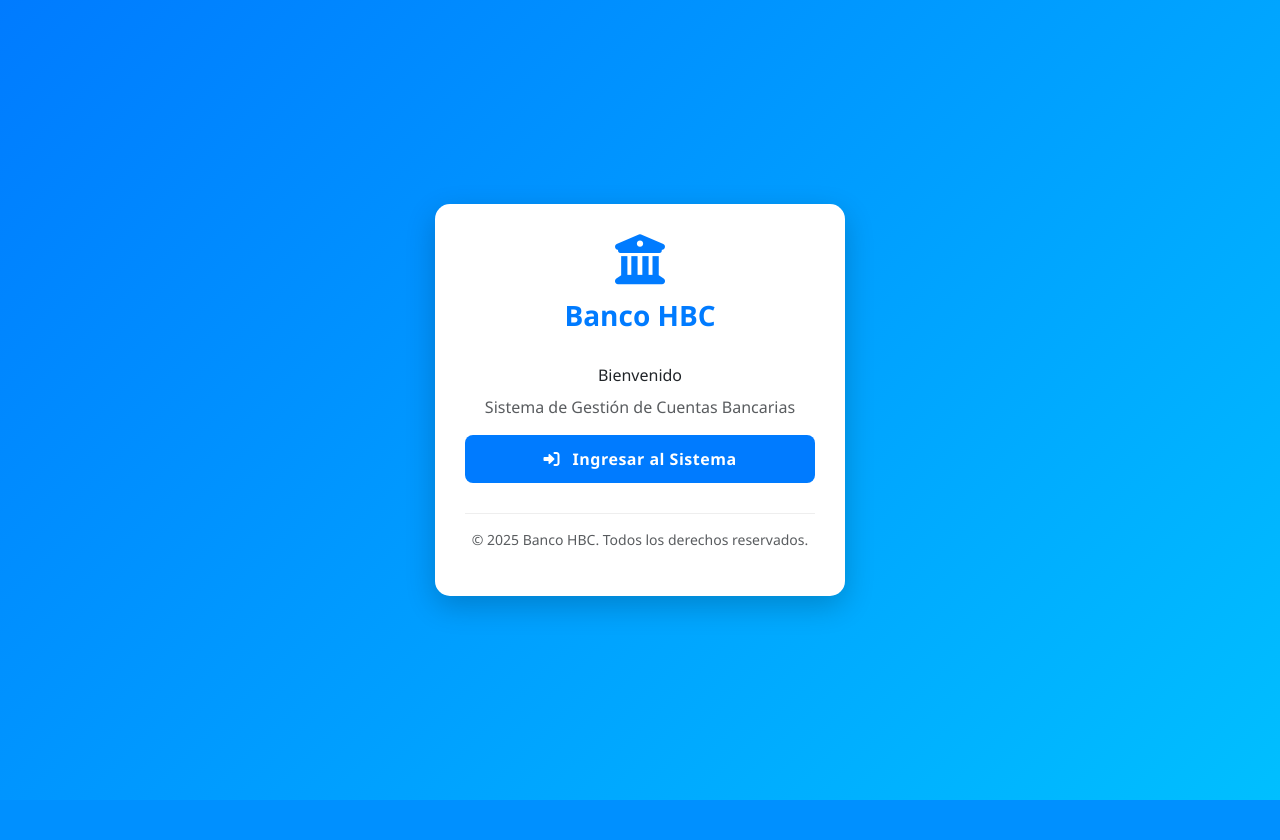
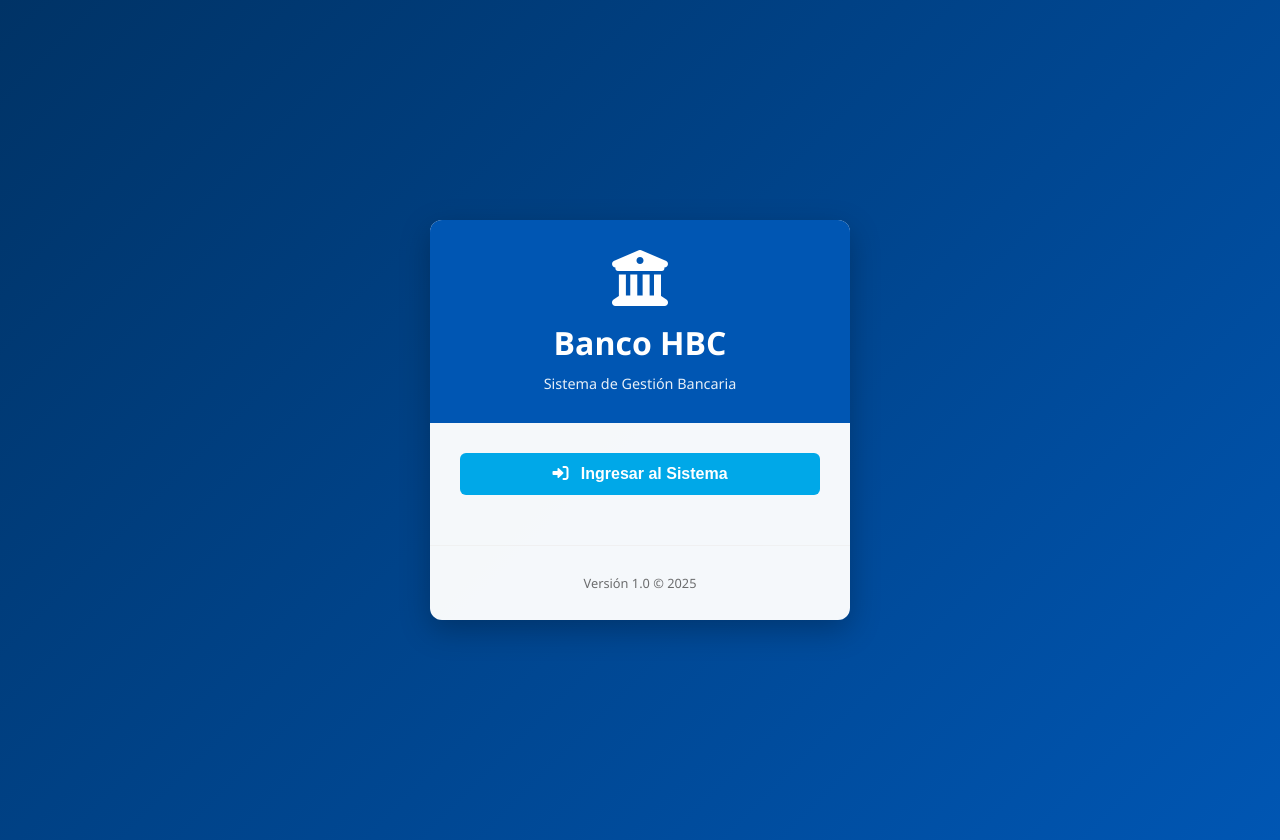
Before and after one commit to davidvargas2004/bancophp, a PHP site: page /inicio.php in a window 1280 px wide. Before the commit the page ends 800 px from the top, so only its background shows below. Run offline with PHP 8.4, Linux system fonts and the light colour scheme.

Commit message:
cambio incio

```diff
--- a/estilos.css
+++ b/estilos.css
@@ -1,68 +1,103 @@
+/* Variables de color */
+:root {
+    --primary-color: #0056b3;
+    --secondary-color: #003366;
+    --accent-color: #00a8e8;
+    --text-light: #ffffff;
+    --text-dark: #333333;
+}
+
+/* Estilos generales */
 body {
-    background: linear-gradient(135deg, #007bff, #00bfff);
+    background: linear-gradient(135deg, var(--secondary-color), var(--primary-color));
     height: 100vh;
     display: flex;
     justify-content: center;
     align-items: center;
     font-family: 'Segoe UI', Tahoma, Geneva, Verdana, sans-serif;
     margin: 0;
-    padding: 0;
-}
-
-.contenedor-acceso {
-    width: 100%;
-    max-width: 450px;
     padding: 20px;
 }
 
-.tarjeta-acceso {
-    background: white;
-    border-radius: 15px;
-    box-shadow: 0 10px 30px rgba(0, 0, 0, 0.2);
+/* Contenedor principal */
+.login-container {
+    width: 100%;
+    max-width: 420px;
+    background: rgba(255, 255, 255, 0.96);
+    border-radius: 12px;
+    box-shadow: 0 10px 30px rgba(0, 0, 0, 0.25);
     overflow: hidden;
-    padding: 30px;
-    text-align: center;
+    transition: transform 0.3s ease, box-shadow 0.3s ease;
 }
 
-.logo-banco {
-    margin-bottom: 30px;
-    color: #007bff;
+.login-container:hover {
+    transform: translateY(-5px);
+    box-shadow: 0 15px 35px rgba(0, 0, 0, 0.3);
 }
 
-.logo-banco i {
-    font-size: 50px;
-    margin-bottom: 15px;
+/* Cabecera */
+.login-header {
+    padding: 30px 20px;
+    text-align: center;
+    background: var(--primary-color);
+    color: var(--text-light);
 }
 
-.logo-banco h1 {
-    font-weight: 700;
-    font-size: 28px;
-    margin: 0;
+.login-header i {
+    font-size: 3.5rem;
+    margin-bottom: 15px;
+    color: var(--text-light);
 }
 
-.formulario-acceso {
-    margin-top: 20px;
+.login-header h1 {
+    margin: 0;
+    font-size: 2rem;
+    font-weight: 700;
 }
 
-.btn-acceso {
+.login-header p {
+    margin: 10px 0 0;
+    font-size: 0.9rem;
+    opacity: 0.9;
+}
+
+/* Formulario */
+.login-form {
+    padding: 30px;
+}
+
+.form-group {
+    margin-bottom: 20px;
+}
+
+.login-button {
     width: 100%;
     padding: 12px;
+    background: var(--accent-color);
+    color: var(--text-light);
+    border: none;
+    border-radius: 6px;
+    font-size: 1rem;
     font-weight: 600;
-    letter-spacing: 0.5px;
-    border-radius: 8px;
-    background-color: #007bff;
-    border: none;
-    transition: all 0.3s;
+    cursor: pointer;
+    transition: all 0.3s ease;
 }
 
-.btn-acceso:hover {
-    background-color: #0069d9;
+.login-button:hover {
+    background: #0088cc;
     transform: translateY(-2px);
-    box-shadow: 0 5px 15px rgba(0, 123, 255, 0.4);
 }
 
-.pie-tarjeta {
-    margin-top: 30px;
-    padding-top: 15px;
+.login-button i {
+    margin-right: 8px;
+}
+
+/* Pie de página */
+.login-footer {
+    padding: 15px;
+    text-align: center;
+    font-size: 0.8rem;
+    color: var(--text-dark);
+    opacity: 0.7;
     border-top: 1px solid #eee;
 }
--- a/inicio.php
+++ b/inicio.php
@@ -1,12 +1,11 @@
 <?php
 session_start();
 
-// Redirigir si ya está logueado (opcional) UWU
 if (isset($_SESSION['acceso'])) {
     header("Location: index.php");
     exit;
 }
-// este ingresos era sin contraseña manito
+
 if ($_SERVER["REQUEST_METHOD"] == "POST") {
     $_SESSION['acceso'] = true;
     header("Location: index.php");
@@ -18,33 +17,28 @@ if ($_SERVER["REQUEST_METHOD"] == "POST") {
 <head>
     <meta charset="UTF-8">
     <meta name="viewport" content="width=device-width, initial-scale=1.0">
-    <title>Banco HBC - Acceso</title>
-    <link href="https://cdnjs.cloudflare.com/ajax/libs/bootstrap/5.3.0/css/bootstrap.min.css" rel="stylesheet">
+    <title>Acceso | Banco HBC</title>
+    <link href="css/estilos.css" rel="stylesheet">
     <link href="https://cdnjs.cloudflare.com/ajax/libs/font-awesome/6.0.0/css/all.min.css" rel="stylesheet">
-    <link href="css/estilos.css" rel="stylesheet">
 </head>
 <body>
-    <div class="contenedor-acceso">
-        <div class="tarjeta-acceso">
-            <div class="logo-banco">
-                <i class="fas fa-university"></i>
-                <h1>Banco HBC</h1>
+    <div class="login-container">
+        <div class="login-header">
+            <i class="fas fa-university"></i>
+            <h1>Banco HBC</h1>
+            <p>Sistema de Gestión Bancaria</p>
+        </div>
+
+        <form method="post" class="login-form">
+            <div class="form-group">
+                <button type="submit" class="login-button">
+                    <i class="fas fa-sign-in-alt"></i> Ingresar al Sistema
+                </button>
             </div>
+        </form>
 
-            <form method="post" class="formulario-acceso">
-                <div class="mb-3">
-                    <label for="nombreUsuario" class="form-label">Bienvenido</label>
-                    <p class="text-muted">Sistema de Gestión de Cuentas Bancarias</p>
-                </div>
-
-                <button type="submit" class="btn btn-primary btn-acceso">
-                    <i class="fas fa-sign-in-alt me-2"></i> Ingresar al Sistema
-                </button>
-            </form>
-
-            <div class="pie-tarjeta">
-                <p class="text-muted small">© <?php echo date('Y'); ?> Banco HBC. Todos los derechos reservados.</p>
-            </div>
+        <div class="login-footer">
+            <p>Versión 1.0 &copy; <?php echo date('Y'); ?></p>
         </div>
     </div>
 </body>
```
